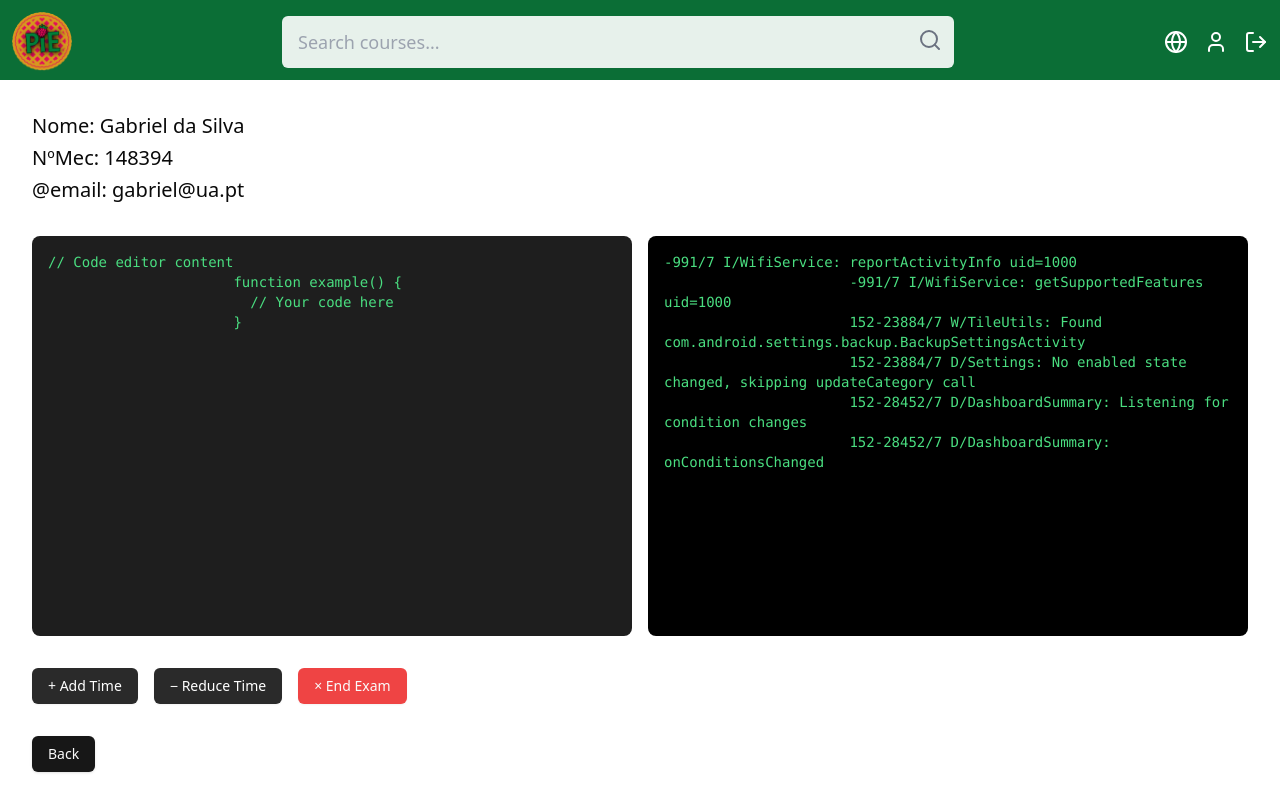
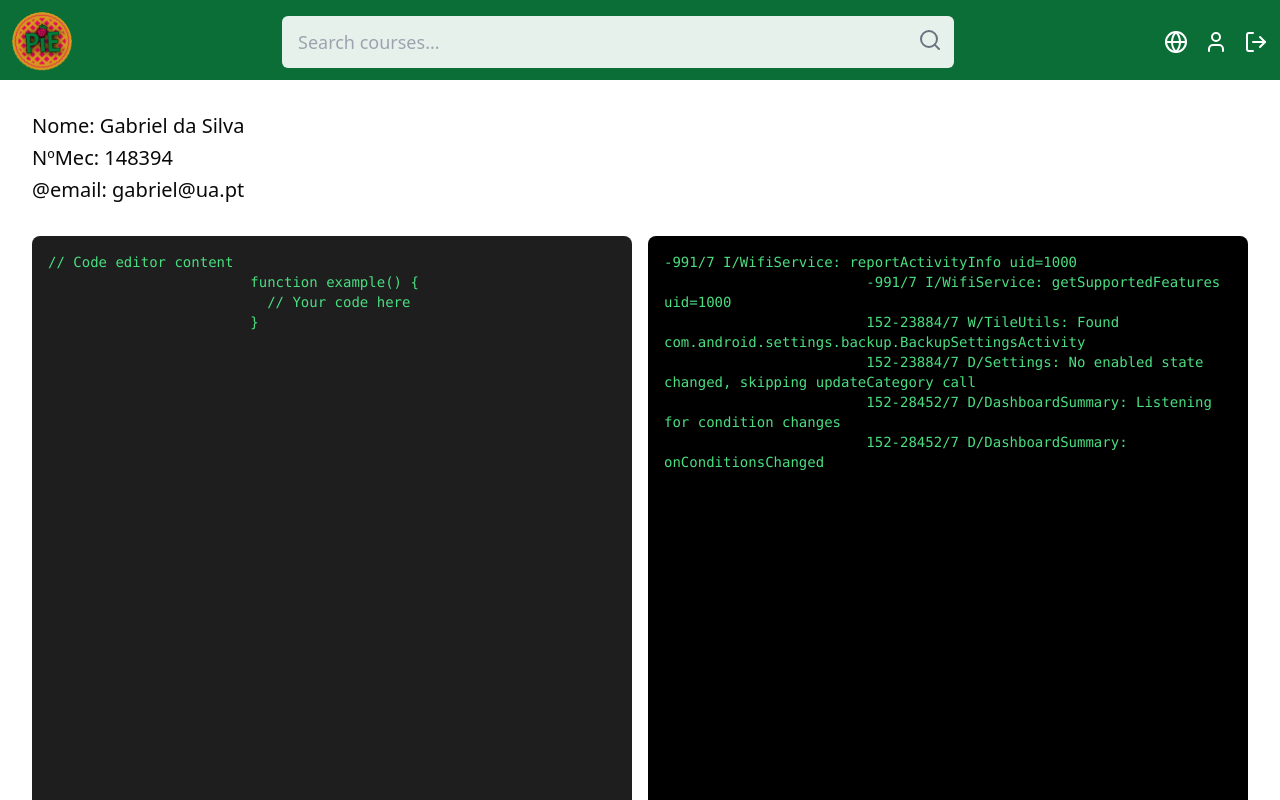
Before and after one commit to PortableIsolatedEnvironment/WebApp, a Next.js app in the folder webapp/: page /course/1/1/1/1 in a window 1280 px wide. Shown: the top 800 px of the page. Built offline with nearby package versions, Linux system fonts and the light colour scheme.

Commit message:
fixd  minor issues

```diff
--- a/webapp/src/app/course/[course_id]/[exam_id]/[session_id]/[nmec]/page.js
+++ b/webapp/src/app/course/[course_id]/[exam_id]/[session_id]/[nmec]/page.js
@@ -17,10 +17,10 @@ export default async function MonitoringPage({params}){
               <p className="text-xl">NºMec: 148394</p>
               <p className="text-xl">@email: gabriel@ua.pt</p>
             </div>
-
+            <div className="flex justify-center">
+              <div className="grid grid-cols-1 md:grid-cols-2 gap-4 mb-8">
               {/* Code Editor and Console */}
-            <div className="grid grid-cols-1 md:grid-cols-2 gap-4 mb-8">
-              <div className="bg-[#1E1E1E] rounded-lg p-4 h-[400px] overflow-auto">
+                <div className="bg-[#1E1E1E] rounded-lg p-4 h-[700px] overflow-auto">
                   <pre className="text-green-400 font-mono text-sm">
                     {`// Code editor content
                         function example() {
@@ -28,7 +28,7 @@ export default async function MonitoringPage({params}){
                         }`}
                   </pre>
                 </div>
-              <div className="bg-black rounded-lg p-4 h-[400px] overflow-auto">
+                <div className="bg-black rounded-lg p-4 h-[700px] overflow-auto">
                   <pre className="text-green-400 font-mono text-sm whitespace-pre-wrap">
                     {`-991/7 I/WifiService: reportActivityInfo uid=1000
                         -991/7 I/WifiService: getSupportedFeatures uid=1000
@@ -39,9 +39,10 @@ export default async function MonitoringPage({params}){
                   </pre>
                 </div>
               </div>
+            </div>
 
             {/* Control Buttons */}
-            <div className="flex gap-4 mb-8">
+            <div className="flex justify-center space-x-4">
               <Button variant="secondary" className="bg-[#2A2A2A] text-white hover:bg-[#3A3A3A]">
                 + Add Time
               </Button>
--- a/webapp/src/app/course/[course_id]/[exam_id]/[session_id]/page.js
+++ b/webapp/src/app/course/[course_id]/[exam_id]/[session_id]/page.js
@@ -99,7 +99,7 @@ export default async function SessionPage({ params }) {
                 <TableCell>Connected</TableCell>
                 <TableCell>
                   <Button variant="ghost" size="icon">
-                    ⚙
+                    ⚙   {/*FALTA METER ISTO A DAR REDIRECT PRA PROXIMA PAGINA  */}
                   </Button>
                 </TableCell>
               </TableRow>
```
Lines whose indentation alone changed are shown as unchanged.
